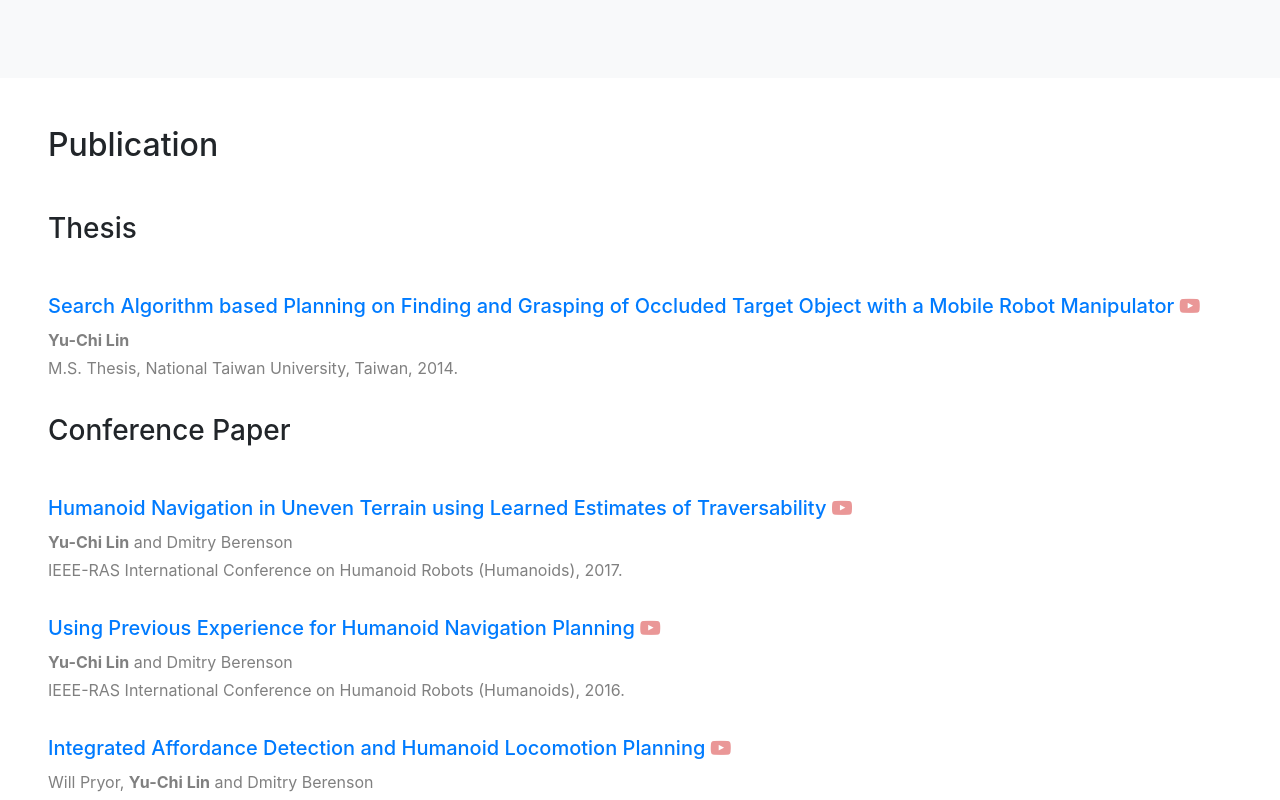
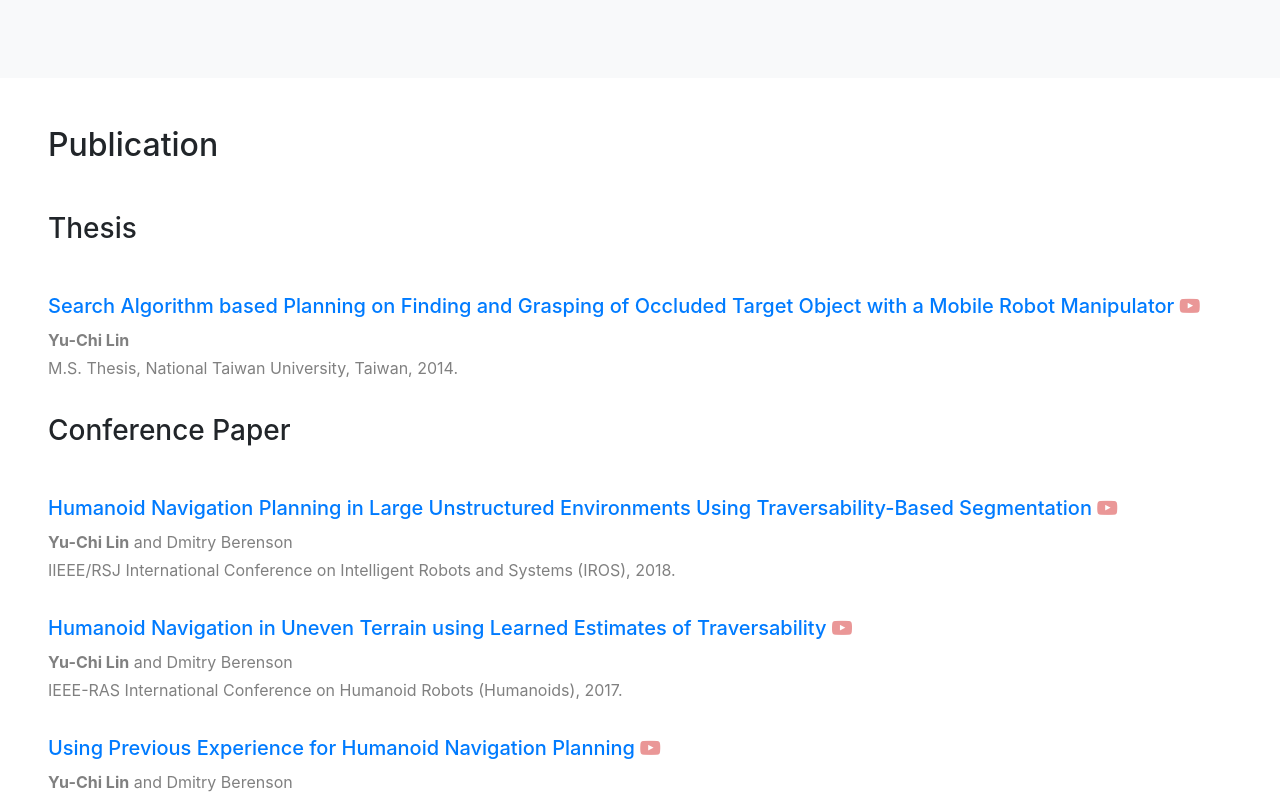
Before and after one commit to LinYuChi/LinYuChi.github.io, a website with bundled scripts: page index.html in a window 1280 px wide. Shown: the part 1452-2252 px from the top of the page. Built offline with nearby package versions, Linux system fonts and the light colour scheme; files whose address does not match are found by name; a web font is replaced by a local one.

Commit message:
add iros 2018 paper

```diff
--- a/index.html
+++ b/index.html
@@ -136,6 +136,13 @@
           </div>
 
           <h3 class="mb-5">Conference Paper</h3>
+          <div class="resume-item d-flex flex-column flex-md-row mb-3">
+            <div class="resume-content mr-auto">
+              <h5><a class="txt-dec-none" href="http://arm.eecs.umich.edu/download.php?p=69">Humanoid Navigation Planning in Large Unstructured Environments Using Traversability-Based Segmentation</a><a target="_blank" class="play-icon" href="https://youtu.be/CWSx7qQzmtw"> <i class="fa fa-youtube-play" aria-hidden="true"></i></a></h5>
+              <p class="gray"><strong>Yu-Chi Lin</strong> and Dmitry Berenson<br/>
+                IIEEE/RSJ International Conference on Intelligent Robots and Systems (IROS), 2018. </p>
+            </div>
+          </div>
           <div class="resume-item d-flex flex-column flex-md-row mb-3">
             <div class="resume-content mr-auto">
               <h5><a class="txt-dec-none" href="http://arm.eecs.umich.edu/download.php?p=63">Humanoid Navigation in Uneven Terrain using Learned Estimates of Traversability</a><a target="_blank" class="play-icon" href="https://youtu.be/Z8xkNafgfKE"> <i class="fa fa-youtube-play" aria-hidden="true"></i></a></h5>
@@ -288,6 +295,13 @@
                     <iframe width="100%" height="415" src="https://www.youtube.com/embed/Z8xkNafgfKE" frameborder="0" allowfullscreen></iframe>
                   </div>
                   <h4 class="mb-5">Related Publication</h4>
+                  <div class="resume-item d-flex flex-column flex-md-row mb-3">
+                    <div class="resume-content mr-auto">
+                      <h5><a class="txt-dec-none" href="http://arm.eecs.umich.edu/download.php?p=69">Humanoid Navigation Planning in Large Unstructured Environments Using Traversability-Based Segmentation</a><a target="_blank" class="play-icon" href="https://youtu.be/CWSx7qQzmtw"> <i class="fa fa-youtube-play" aria-hidden="true"></i></a></h5>
+                      <p class="gray"><strong>Yu-Chi Lin</strong> and Dmitry Berenson<br/>
+                        IIEEE/RSJ International Conference on Intelligent Robots and Systems (IROS), 2018. </p>
+                    </div>
+                  </div>
                   <div class="resume-item d-flex flex-column flex-md-row mb-3">
                     <div class="resume-content mr-auto">
                       <h5><a class="txt-dec-none" href="http://arm.eecs.umich.edu/download.php?p=63">Humanoid Navigation in Uneven Terrain using Learned Estimates of Traversability</a><a target="_blank" class="play-icon" href="https://youtu.be/Z8xkNafgfKE"> <i class="fa fa-youtube-play" aria-hidden="true"></i></a></h5>
```
